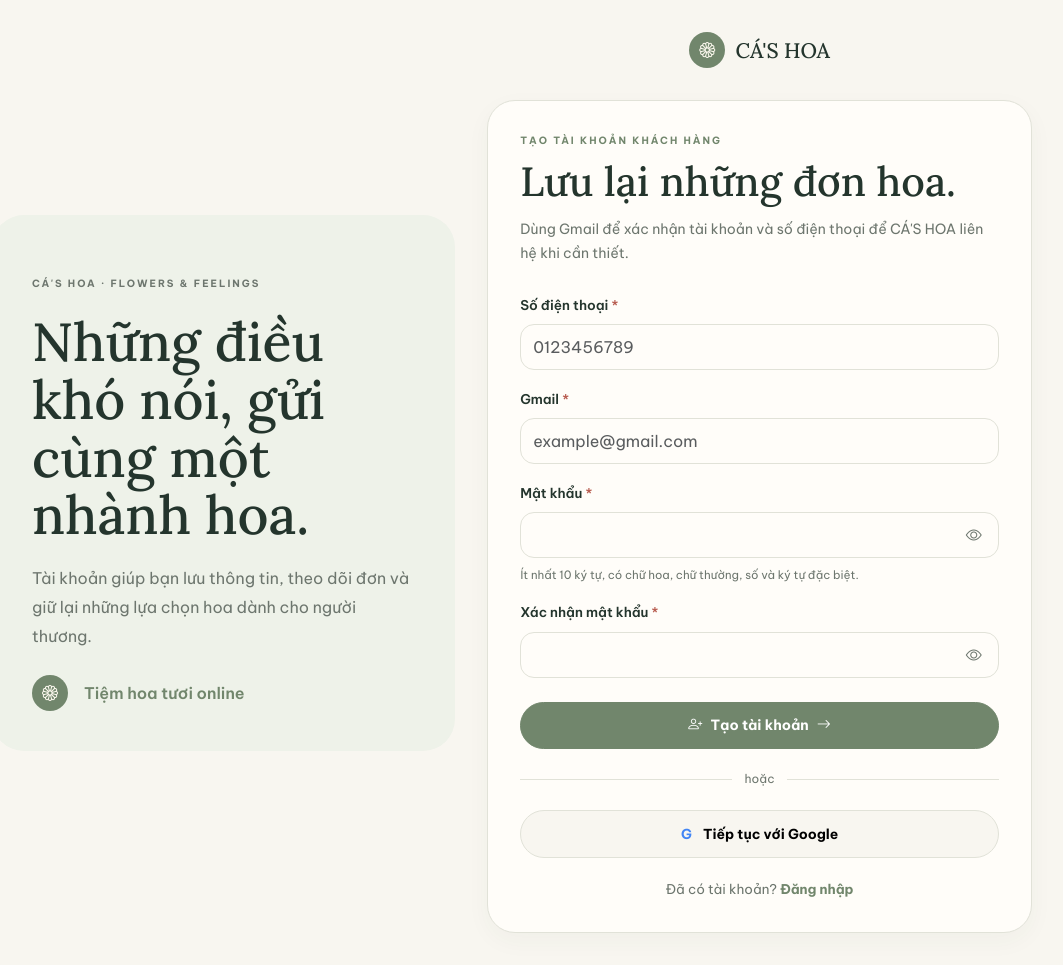
After one commit to tbao4151/Lap_trinh_web, a PHP site: page /dang-ky.html in a window 1280 px wide. The commit adds this page. Shown: the whole page, without its empty margins (128-1191 px from the left). Run offline with PHP 8.4, Linux system fonts and the light colour scheme.

Commit message:
feat: add order lookup and authentication pages

```diff
--- a/assets/css/responsive.css
+++ b/assets/css/responsive.css
@@ -41,3 +41,16 @@
   .cart-line-image { width: 76px; }
   .checkout-card { padding: 1rem; border-radius: 20px; }
 }
+
+
+@media (max-width: 991.98px) {
+  .auth-grid { grid-template-columns: 1fr; }
+  .auth-story { display: none; }
+  .auth-shell { width: min(100%, 520px); }
+}
+@media (max-width: 575.98px) {
+  .auth-main { padding: 1.25rem .75rem; align-items: flex-start; }
+  .auth-card { margin-top: 1.4rem; padding: 1.25rem; border-radius: 22px; }
+  .lookup-page, .success-page { padding-top: 1.7rem; }
+  .lookup-card, .success-card { border-radius: 22px; }
+}
--- a/assets/css/style.css
+++ b/assets/css/style.css
@@ -214,3 +214,49 @@ button, input, select, textarea { font: inherit; }
 @media (prefers-reduced-motion: reduce) {
   *, *::before, *::after { scroll-behavior: auto !important; transition-duration: .01ms !important; animation-duration: .01ms !important; }
 }
+
+
+/* Batch 2: authentication, order lookup and confirmation */
+.auth-page { min-height: 100vh; background: var(--background); }
+.auth-main { min-height: 100vh; padding: 2rem 1.25rem; display: flex; align-items: center; }
+.auth-shell { width: min(100%, 1040px); margin: 0 auto; }
+.auth-grid { display: grid; gap: 2rem; align-items: center; grid-template-columns: minmax(0,.85fr) minmax(420px,1fr); }
+.auth-story { border-radius: 32px; background: var(--surface-muted); padding: 2.5rem; }
+.auth-story h2 { margin: 1.25rem 0 0; font-family: 'Lora', Georgia, serif; font-size: clamp(2.4rem, 5vw, 3.35rem); line-height: 1.08; font-weight: 500; }
+.auth-story p { margin: 1.25rem 0 0; color: var(--muted-foreground); line-height: 1.8; }
+.auth-brand { width: fit-content; margin: 0 auto; display: flex; align-items: center; gap: .65rem; }
+.auth-card { margin-top: 2rem; border: 1px solid var(--border); border-radius: 28px; background: var(--surface); padding: 2rem; box-shadow: 0 8px 24px rgba(53,71,56,.04); }
+.auth-card h1 { margin: .55rem 0 0; font-family: 'Lora', Georgia, serif; font-size: clamp(2rem, 5vw, 2.55rem); line-height: 1.18; font-weight: 500; }
+.auth-description { margin: .8rem 0 0; color: var(--muted-foreground); font-size: .88rem; line-height: 1.7; }
+.auth-form { margin-top: 1.65rem; }
+.auth-form .form-label { font-size: .84rem; font-weight: 600; }
+.auth-password-wrap { position: relative; }
+.auth-password-wrap .cas-form-control { padding-right: 3rem; }
+.auth-password-toggle { position: absolute; top: 50%; right: .45rem; transform: translateY(-50%); width: 36px; height: 36px; border: 0; border-radius: 10px; background: transparent; color: var(--muted-foreground); }
+.auth-password-toggle:hover { background: var(--surface-muted); color: var(--foreground); }
+.auth-divider { display: flex; align-items: center; gap: .8rem; margin: 1.35rem 0; color: var(--muted-foreground); font-size: .75rem; }
+.auth-divider::before, .auth-divider::after { content: ''; height: 1px; flex: 1; background: var(--border); }
+.auth-google { width: 100%; min-height: 48px; border: 1px solid var(--border); border-radius: 999px; background: var(--background); font-size: .86rem; font-weight: 700; }
+.auth-google:hover { border-color: var(--primary); background: var(--surface-muted); }
+.auth-message { margin-top: 1rem; padding: .85rem 1rem; border-radius: 14px; font-size: .82rem; line-height: 1.6; }
+.auth-message.error { background: #fae8e4; color: var(--danger); }
+.auth-message.success { background: #e4f0e2; color: var(--success); }
+.auth-message.info { background: var(--surface-muted); color: var(--muted-foreground); }
+.auth-foot { margin: 1.4rem 0 0; text-align: center; color: var(--muted-foreground); font-size: .84rem; }
+.auth-foot a { color: var(--primary); font-weight: 700; }
+.password-policy { margin-top: .45rem; color: var(--muted-foreground); font-size: .72rem; line-height: 1.55; }
+
+.lookup-page { padding: 2.5rem 0 4rem; }
+.lookup-card { border: 1px solid var(--border); border-radius: 26px; background: var(--surface); padding: clamp(1.35rem, 3vw, 2rem); }
+.lookup-icon, .success-icon { width: 48px; height: 48px; border-radius: 50%; display: grid; place-items: center; background: var(--surface-muted); color: var(--primary); font-size: 1.2rem; }
+.lookup-result { margin-top: 1rem; border: 1px solid var(--border); border-radius: 20px; background: var(--surface); padding: 1.2rem; }
+.lookup-status { display: inline-flex; align-items: center; min-height: 28px; padding: .3rem .7rem; border-radius: 999px; background: #e4ecdf; color: var(--primary); font-size: .72rem; font-weight: 700; }
+
+.success-page { padding: 3rem 0 4rem; }
+.success-card { width: min(100%, 760px); margin: 0 auto; border: 1px solid var(--border); border-radius: 30px; background: var(--surface); padding: clamp(1.5rem, 4vw, 2.6rem); box-shadow: var(--shadow); }
+.success-code { margin-top: 1.2rem; padding: 1rem 1.1rem; border-radius: 18px; background: var(--surface-muted); }
+.success-code small { display: block; color: var(--muted-foreground); font-size: .72rem; }
+.success-code strong { display: block; margin-top: .3rem; color: var(--primary); font-size: 1.05rem; letter-spacing: .05em; }
+.success-details { margin-top: 1.4rem; padding-top: 1.2rem; border-top: 1px solid var(--border); }
+.success-detail-row { display: flex; justify-content: space-between; gap: 1rem; padding: .45rem 0; font-size: .86rem; }
+.success-detail-row span { color: var(--muted-foreground); }
--- /dev/null
+++ b/assets/js/batch2.js
@@ -0,0 +1,299 @@
+(function () {
+  'use strict';
+
+  var ORDER_KEY = 'cas-hoa-static-orders';
+
+  function escapeHtml(value) {
+    return String(value == null ? '' : value).replace(/[&<>"']/g, function (char) {
+      return ({ '&': '&amp;', '<': '&lt;', '>': '&gt;', '"': '&quot;', "'": '&#039;' })[char];
+    });
+  }
+
+  function normalizePhone(value) {
+    var compact = String(value || '').replace(/[\s().-]/g, '');
+    if (compact.indexOf('+84') === 0) return '0' + compact.slice(3);
+    if (compact.indexOf('84') === 0 && compact.length === 11) return '0' + compact.slice(2);
+    return compact;
+  }
+
+  function readOrders() {
+    try {
+      var parsed = JSON.parse(localStorage.getItem(ORDER_KEY) || '[]');
+      return Array.isArray(parsed) ? parsed : [];
+    } catch (error) {
+      return [];
+    }
+  }
+
+  function writeOrders(orders) {
+    localStorage.setItem(ORDER_KEY, JSON.stringify(orders.slice(0, 30)));
+  }
+
+  function randomSuffix() {
+    var chars = 'ABCDEFGHJKLMNPQRSTUVWXYZ23456789';
+    var bytes = new Uint8Array(8);
+    if (window.crypto && window.crypto.getRandomValues) window.crypto.getRandomValues(bytes);
+    else for (var i = 0; i < bytes.length; i += 1) bytes[i] = Math.floor(Math.random() * 256);
+    return Array.from(bytes).map(function (byte) { return chars[byte % chars.length]; }).join('');
+  }
+
+  function createFromCheckout(form, detailedItems, total) {
+    var data = new FormData(form);
+    var now = new Date();
+    var order = {
+      orderCode: 'CSH-' + now.getFullYear() + '-' + randomSuffix(),
+      status: 'pending_confirmation',
+      totalVnd: Number(total || 0),
+      createdAt: now.toISOString(),
+      customerName: String(data.get('customerName') || '').trim(),
+      customerPhone: normalizePhone(data.get('customerPhone')),
+      recipientName: String(data.get('recipientName') || '').trim(),
+      recipientPhone: normalizePhone(data.get('recipientPhone')),
+      fulfillment: String(data.get('fulfillment') || 'delivery'),
+      address: String(data.get('address') || '').trim(),
+      receiveDate: String(data.get('receiveDate') || ''),
+      receiveTime: String(data.get('receiveTime') || ''),
+      cardMessage: String(data.get('cardMessage') || '').trim(),
+      orderNote: String(data.get('orderNote') || '').trim(),
+      items: (detailedItems || []).map(function (line) {
+        return { productId: line.product.id, name: line.product.name, quantity: line.quantity, price: line.product.price, lineTotal: line.lineTotal };
+      })
+    };
+    var orders = readOrders();
+    orders.unshift(order);
+    writeOrders(orders);
+    try { sessionStorage.setItem('cas-hoa-latest-order', order.orderCode); } catch (error) {}
+    return order;
+  }
+
+  function findOrder(code, phone) {
+    var normalizedCode = String(code || '').trim().toUpperCase();
+    var normalizedPhone = normalizePhone(phone);
+    return readOrders().find(function (order) {
+      return order.orderCode === normalizedCode && normalizePhone(order.recipientPhone) === normalizedPhone;
+    }) || null;
+  }
+
+  window.CASOrders = { read: readOrders, createFromCheckout: createFromCheckout, find: findOrder };
+
+  function setMessage(id, message, type) {
+    var box = document.getElementById(id);
+    if (!box) return;
+    box.textContent = message;
+    box.className = 'auth-message ' + (type || 'info');
+  }
+
+  function bindPasswordToggles() {
+    document.querySelectorAll('[data-toggle-password]').forEach(function (button) {
+      button.addEventListener('click', function () {
+        var input = document.getElementById(button.dataset.togglePassword);
+        if (!input) return;
+        var show = input.type === 'password';
+        input.type = show ? 'text' : 'password';
+        button.setAttribute('aria-label', show ? 'Ẩn mật khẩu' : 'Hiện mật khẩu');
+        var icon = button.querySelector('i');
+        if (icon) icon.className = show ? 'bi bi-eye-slash' : 'bi bi-eye';
+      });
+    });
+  }
+
+  function bindGoogleDemo() {
+    document.querySelectorAll('[data-auth-demo-google]').forEach(function (button) {
+      button.addEventListener('click', function () {
+        var card = button.closest('.auth-card');
+        var existing = card && card.querySelector('.google-demo-message');
+        if (!existing && card) {
+          existing = document.createElement('div');
+          existing.className = 'auth-message info google-demo-message';
+          existing.textContent = 'Đăng nhập Google sẽ được kết nối ở giai đoạn BackEnd. Batch FrontEnd hiện chỉ hoàn thiện giao diện.';
+          button.insertAdjacentElement('afterend', existing);
+        }
+      });
+    });
+  }
+
+  function initLogin() {
+    var form = document.getElementById('loginForm');
+    if (!form) return;
+    form.addEventListener('submit', function (event) {
+      event.preventDefault();
+      var identifier = document.getElementById('loginIdentifier').value.trim();
+      var password = document.getElementById('loginPassword').value;
+      if (!identifier || !password) {
+        setMessage('loginMessage', 'Vui lòng nhập Gmail hoặc số điện thoại và mật khẩu.', 'error');
+        return;
+      }
+      var identifierOk = /^[^@\s]+@gmail\.com$/i.test(identifier) || /^0\d{9}$/.test(normalizePhone(identifier));
+      if (!identifierOk) {
+        setMessage('loginMessage', 'Gmail hoặc số điện thoại chưa đúng định dạng.', 'error');
+        return;
+      }
+      setMessage('loginMessage', 'Dữ liệu FrontEnd hợp lệ. Xác thực tài khoản thật sẽ được xử lý bằng PHP/MySQL ở giai đoạn BackEnd.', 'success');
+    });
+  }
+
+  function strongPassword(value) {
+    return value.length >= 10 && value.length <= 128 && /[A-Z]/.test(value) && /[a-z]/.test(value) && /\d/.test(value) && /[^A-Za-z0-9]/.test(value);
+  }
+
+  function initSignup() {
+    var form = document.getElementById('signupForm');
+    if (!form) return;
+    var phone = document.getElementById('signupPhone');
+    phone.addEventListener('input', function () { phone.value = phone.value.replace(/\D/g, '').slice(0, 10); });
+    form.addEventListener('submit', function (event) {
+      event.preventDefault();
+      var email = document.getElementById('signupEmail').value.trim();
+      var password = document.getElementById('signupPassword').value;
+      var confirmPassword = document.getElementById('signupConfirm').value;
+      if (!/^0\d{9}$/.test(phone.value)) {
+        setMessage('signupMessage', 'Số điện thoại phải gồm đúng 10 chữ số và bắt đầu bằng 0.', 'error'); return;
+      }
+      if (!/^[^@\s]+@gmail\.com$/i.test(email)) {
+        setMessage('signupMessage', 'Vui lòng sử dụng địa chỉ Gmail @gmail.com.', 'error'); return;
+      }
+      if (!strongPassword(password)) {
+        setMessage('signupMessage', 'Mật khẩu cần ít nhất 10 ký tự, gồm chữ hoa, chữ thường, số và ký tự đặc biệt.', 'error'); return;
+      }
+      if (password !== confirmPassword) {
+        setMessage('signupMessage', 'Mật khẩu xác nhận không khớp.', 'error'); return;
+      }
+      setMessage('signupMessage', 'Form đăng ký đã hợp lệ. FrontEnd không lưu mật khẩu; PHP/MySQL sẽ xử lý tạo tài khoản và xác nhận Gmail sau.', 'success');
+    });
+  }
+
+  function initForgot() {
+    var requestForm = document.getElementById('recoveryForm');
+    var verifyForm = document.getElementById('recoveryVerifyForm');
+    if (!requestForm || !verifyForm) return;
+    var identifier = document.getElementById('recoveryIdentifier');
+    var code = document.getElementById('recoveryCode');
+    code.addEventListener('input', function () { code.value = code.value.replace(/\D/g, '').slice(0, 8); });
+
+    requestForm.addEventListener('submit', function (event) {
+      event.preventDefault();
+      var value = identifier.value.trim();
+      var valid = /^[^@\s]+@gmail\.com$/i.test(value) || /^0\d{9}$/.test(normalizePhone(value));
+      if (!valid) {
+        setMessage('recoveryMessage', 'Vui lòng nhập Gmail @gmail.com hoặc số điện thoại 10 chữ số.', 'error');
+        return;
+      }
+      setMessage('recoveryMessage', 'Thông tin đúng định dạng. Chuyển sang bước nhập mã khôi phục.', 'success');
+      requestForm.classList.add('d-none');
+      verifyForm.classList.remove('d-none');
+      code.focus();
+    });
+
+    verifyForm.addEventListener('submit', function (event) {
+      event.preventDefault();
+      if (!/^\d{8}$/.test(code.value)) {
+        setMessage('recoveryVerifyMessage', 'Vui lòng nhập đủ 8 chữ số trong mã khôi phục.', 'error');
+        return;
+      }
+      setMessage('recoveryVerifyMessage', 'Mã đã đúng định dạng. Việc xác minh mã và đặt lại mật khẩu sẽ được nối với PHP/MySQL ở giai đoạn BackEnd.', 'success');
+    });
+
+    document.getElementById('recoveryChange').addEventListener('click', function () {
+      code.value = '';
+      verifyForm.classList.add('d-none');
+      requestForm.classList.remove('d-none');
+      document.getElementById('recoveryVerifyMessage').className = 'auth-message d-none';
+      identifier.focus();
+    });
+  }
+
+  function statusLabel(status) {
+    return ({
+      pending_confirmation: 'Chờ xác nhận',
+      confirmed: 'Đã xác nhận',
+      preparing: 'Đang chuẩn bị',
+      ready: 'Sẵn sàng',
+      delivering: 'Đang giao',
+      completed: 'Hoàn tất',
+      cancelled: 'Đã huỷ'
+    })[status] || status;
+  }
+
+  function formatDate(value) {
+    try { return new Date(value).toLocaleString('vi-VN'); } catch (error) { return value; }
+  }
+
+  function formatMoney(value) {
+    return new Intl.NumberFormat('vi-VN', { style: 'currency', currency: 'VND', maximumFractionDigits: 0 }).format(Number(value || 0));
+  }
+
+  function initLookup() {
+    var form = document.getElementById('lookupForm');
+    if (!form) return;
+    var code = document.getElementById('lookupCode');
+    var phone = document.getElementById('lookupPhone');
+    phone.addEventListener('input', function () { phone.value = phone.value.replace(/\D/g, '').slice(0, 10); });
+
+    var params = new URLSearchParams(window.location.search);
+    if (params.get('code')) code.value = params.get('code').toUpperCase();
+    if (params.get('phone')) phone.value = normalizePhone(params.get('phone'));
+
+    form.addEventListener('submit', function (event) {
+      event.preventDefault();
+      var normalizedCode = code.value.trim().toUpperCase();
+      var normalizedPhone = normalizePhone(phone.value);
+      if (!/^(?:CSH-\d{4}-[A-Z0-9]{8})$/.test(normalizedCode)) {
+        setMessage('lookupMessage', 'Mã đơn chưa đúng định dạng CSH-NĂM-XXXXXXXX.', 'error'); return;
+      }
+      if (!/^0\d{9}$/.test(normalizedPhone)) {
+        setMessage('lookupMessage', 'Số điện thoại người nhận phải gồm đúng 10 chữ số.', 'error'); return;
+      }
+      var order = findOrder(normalizedCode, normalizedPhone);
+      var results = document.getElementById('lookupResults');
+      var card = document.getElementById('lookupResultCard');
+      if (!order) {
+        setMessage('lookupMessage', 'Không tìm thấy đơn phù hợp trong dữ liệu demo của trình duyệt này. Hãy kiểm tra lại mã đơn và SĐT người nhận.', 'error');
+        results.classList.add('d-none');
+        return;
+      }
+      document.getElementById('lookupMessage').className = 'auth-message d-none';
+      card.innerHTML = '<article class="lookup-result"><div class="d-flex flex-wrap justify-content-between gap-3"><div><div class="fw-bold">' + escapeHtml(order.orderCode) + '</div><div class="cas-muted small mt-1">' + escapeHtml(formatDate(order.createdAt)) + '</div></div><div class="text-end"><span class="lookup-status">' + escapeHtml(statusLabel(order.status)) + '</span><div class="fw-bold mt-2" style="color:var(--primary)">' + escapeHtml(formatMoney(order.totalVnd)) + '</div></div></div><div class="row g-3 mt-2 small"><div class="col-md-6"><span class="cas-muted">Người nhận</span><div class="fw-semibold mt-1">' + escapeHtml(order.recipientName) + '</div></div><div class="col-md-6"><span class="cas-muted">Thời gian nhận</span><div class="fw-semibold mt-1">' + escapeHtml(order.receiveDate + ' · ' + order.receiveTime) + '</div></div></div></article>';
+      results.classList.remove('d-none');
+      results.scrollIntoView({ behavior: 'smooth', block: 'start' });
+    });
+
+    if (code.value && phone.value) form.requestSubmit();
+  }
+
+  function initSuccess() {
+    var codeNode = document.getElementById('successOrderCode');
+    if (!codeNode) return;
+    var code = (new URLSearchParams(window.location.search).get('code') || '').trim().toUpperCase();
+    if (!code) {
+      try { code = sessionStorage.getItem('cas-hoa-latest-order') || ''; } catch (error) {}
+    }
+    var order = readOrders().find(function (item) { return item.orderCode === code; }) || null;
+    codeNode.textContent = code || 'Chưa có mã đơn';
+
+    var details = document.getElementById('successOrderDetails');
+    if (!order) {
+      details.innerHTML = '<p class="auth-message info mb-0">Không tìm thấy chi tiết đơn trong trình duyệt này. Bạn có thể quay lại cửa hàng và tạo một đơn FrontEnd demo mới.</p>';
+      return;
+    }
+    details.innerHTML =
+      '<div class="success-detail-row"><span>Trạng thái</span><strong>' + escapeHtml(statusLabel(order.status)) + '</strong></div>' +
+      '<div class="success-detail-row"><span>Người nhận</span><strong>' + escapeHtml(order.recipientName) + '</strong></div>' +
+      '<div class="success-detail-row"><span>SĐT người nhận</span><strong>' + escapeHtml(order.recipientPhone) + '</strong></div>' +
+      '<div class="success-detail-row"><span>Ngày nhận</span><strong>' + escapeHtml(order.receiveDate || 'Chưa chọn') + '</strong></div>' +
+      '<div class="success-detail-row"><span>Khung giờ</span><strong>' + escapeHtml(order.receiveTime || 'Chưa chọn') + '</strong></div>' +
+      '<div class="success-detail-row"><span>Tổng tạm tính</span><strong style="color:var(--primary)">' + escapeHtml(formatMoney(order.totalVnd)) + '</strong></div>';
+    var link = document.getElementById('successLookupLink');
+    if (link) link.href = 'tra-cuu-don-hang.html?code=' + encodeURIComponent(order.orderCode) + '&phone=' + encodeURIComponent(order.recipientPhone);
+  }
+
+  document.addEventListener('DOMContentLoaded', function () {
+    bindPasswordToggles();
+    bindGoogleDemo();
+    var page = document.body.dataset.page;
+    if (page === 'login') initLogin();
+    if (page === 'signup') initSignup();
+    if (page === 'forgot') initForgot();
+    if (page === 'lookup') initLookup();
+    if (page === 'success') initSuccess();
+  });
+})();
--- /dev/null
+++ b/dang-ky.html
@@ -0,0 +1,44 @@
+<!doctype html>
+<html lang="vi">
+<head>
+  <meta charset="utf-8">
+  <meta name="viewport" content="width=device-width, initial-scale=1">
+  <meta name="description" content="Tạo tài khoản khách hàng CÁ'S HOA.">
+  <title>Đăng ký | CÁ'S HOA</title>
+  <link href="https://cdn.jsdelivr.net/npm/bootstrap@5.3.3/dist/css/bootstrap.min.css" rel="stylesheet">
+  <link href="https://cdn.jsdelivr.net/npm/bootstrap-icons@1.11.3/font/bootstrap-icons.min.css" rel="stylesheet">
+  <link rel="stylesheet" href="assets/css/style.css">
+  <link rel="stylesheet" href="assets/css/responsive.css">
+</head>
+<body data-page="signup" class="auth-page">
+  <main class="auth-main">
+    <div class="auth-shell"><div class="auth-grid">
+      <aside class="auth-story">
+  <p class="cas-eyebrow">CÁ'S HOA · FLOWERS & FEELINGS</p>
+  <h2>Những điều khó nói, gửi cùng một nhành hoa.</h2>
+  <p>Tài khoản giúp bạn lưu thông tin, theo dõi đơn và giữ lại những lựa chọn hoa dành cho người thương.</p>
+  <div class="d-flex align-items-center gap-3 mt-4 fw-semibold" style="color:var(--primary)"><span class="cas-brand-mark"><i class="bi bi-flower1"></i></span><span>Tiệm hoa tươi online</span></div>
+</aside>
+      <div><a href="index.html" class="auth-brand" aria-label="Về trang chủ CÁ'S HOA"><span class="cas-brand-mark"><i class="bi bi-flower1"></i></span><span class="cas-brand-name">CÁ'S HOA</span></a>
+        <section class="auth-card">
+          <p class="cas-eyebrow">Tạo tài khoản khách hàng</p>
+          <h1>Lưu lại những đơn hoa.</h1>
+          <p class="auth-description">Dùng Gmail để xác nhận tài khoản và số điện thoại để CÁ'S HOA liên hệ khi cần thiết.</p>
+          <form id="signupForm" class="auth-form" novalidate>
+            <div class="mb-3"><label for="signupPhone" class="form-label">Số điện thoại <span style="color:var(--danger)">*</span></label><input id="signupPhone" class="form-control cas-form-control" inputmode="numeric" maxlength="10" placeholder="0123456789" autocomplete="tel" required></div>
+            <div class="mb-3"><label for="signupEmail" class="form-label">Gmail <span style="color:var(--danger)">*</span></label><input id="signupEmail" class="form-control cas-form-control" type="email" placeholder="example@gmail.com" autocomplete="email" required></div>
+            <div class="mb-3"><label for="signupPassword" class="form-label">Mật khẩu <span style="color:var(--danger)">*</span></label><div class="auth-password-wrap"><input id="signupPassword" class="form-control cas-form-control" type="password" autocomplete="new-password" required><button class="auth-password-toggle" type="button" data-toggle-password="signupPassword" aria-label="Hiện mật khẩu"><i class="bi bi-eye"></i></button></div><div class="password-policy">Ít nhất 10 ký tự, có chữ hoa, chữ thường, số và ký tự đặc biệt.</div></div>
+            <div class="mb-3"><label for="signupConfirm" class="form-label">Xác nhận mật khẩu <span style="color:var(--danger)">*</span></label><div class="auth-password-wrap"><input id="signupConfirm" class="form-control cas-form-control" type="password" autocomplete="new-password" required><button class="auth-password-toggle" type="button" data-toggle-password="signupConfirm" aria-label="Hiện mật khẩu"><i class="bi bi-eye"></i></button></div></div>
+            <div id="signupMessage" class="auth-message d-none" role="status"></div>
+            <button class="btn-cas-primary w-100 mt-2" type="submit"><i class="bi bi-person-plus"></i> Tạo tài khoản <i class="bi bi-arrow-right"></i></button>
+          </form>
+          <div class="auth-divider">hoặc</div>
+          <button class="auth-google" type="button" data-auth-demo-google><span class="me-2 fw-bold" style="color:#4285F4">G</span> Tiếp tục với Google</button>
+          <p class="auth-foot">Đã có tài khoản? <a href="dang-nhap.html">Đăng nhập</a></p>
+        </section>
+      </div>
+    </div></div>
+  </main>
+  <script src="assets/js/batch2.js" defer></script>
+</body>
+</html>
```
Also changed, not shown: assets/js/main.js (+10 -5 lines), dang-nhap.html (added, +44 -0 lines), dat-hang-thanh-cong.html (added, +39 -0 lines), quen-mat-khau.html (added, +46 -0 lines), thanh-toan.html (+3 -6 lines), tra-cuu-don-hang.html (added, +43 -0 lines), README.md.
